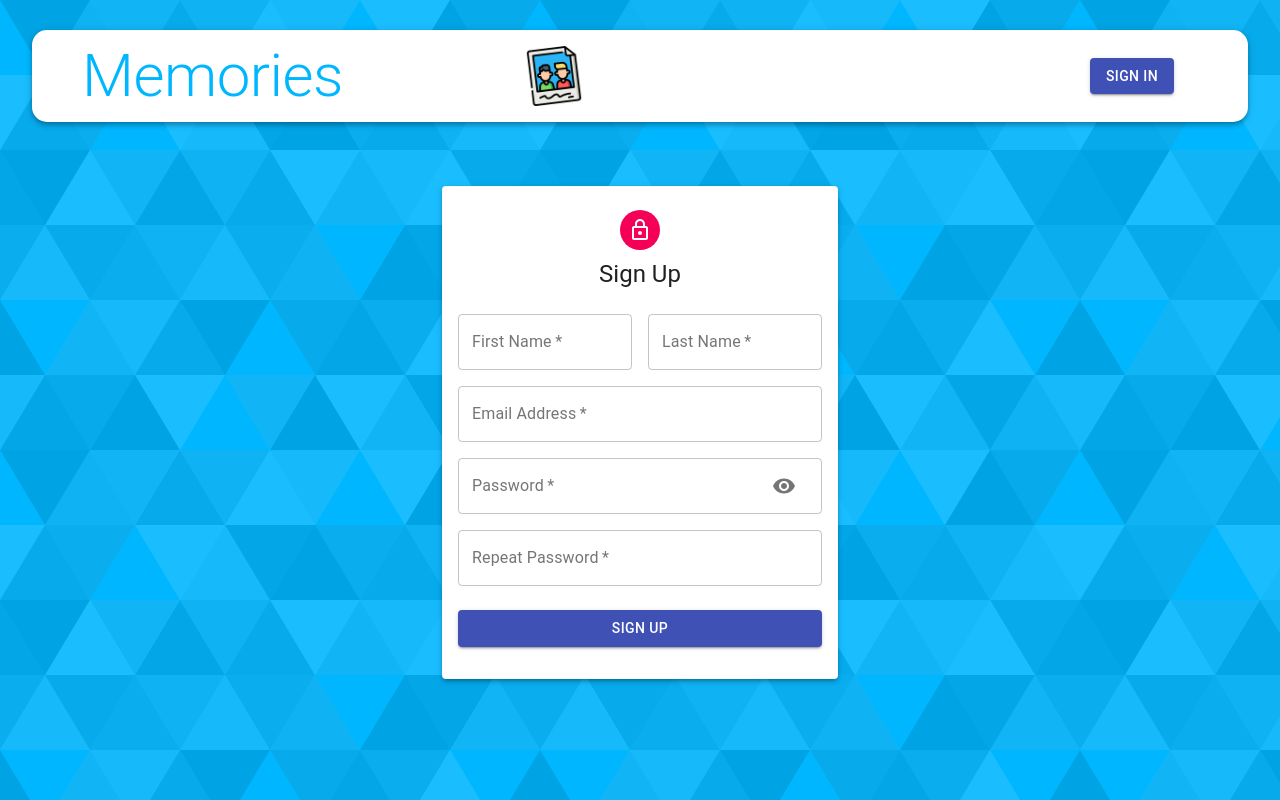
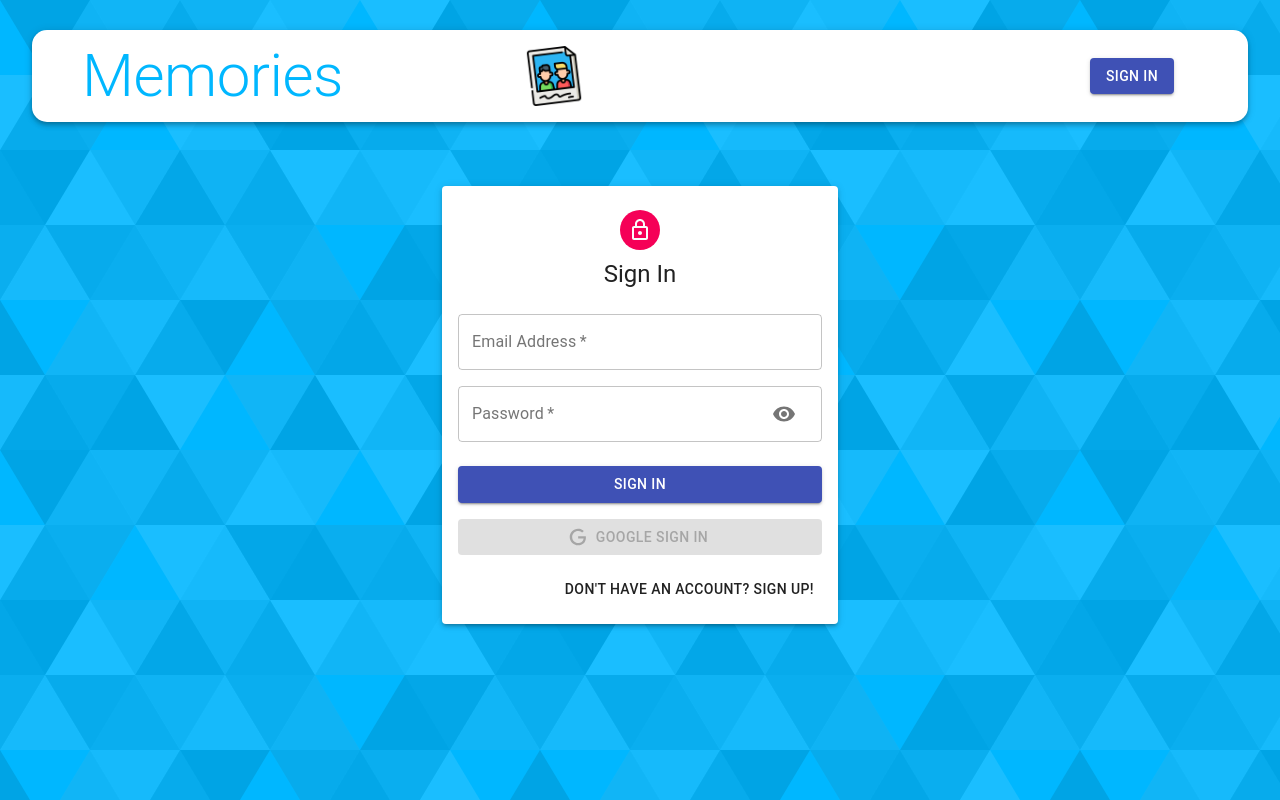
Before and after one commit to billcookie/mern-social-media, a React (Create React App) app in the folder client/: page /auth in a window 1280 px wide. Built offline with nearby package versions, Linux system fonts and the light colour scheme.

Commit message:
basic google auth init

```diff
--- a/client/src/App.js
+++ b/client/src/App.js
@@ -7,6 +7,7 @@
 
 const App = () => {
   return (
+
     <BrowserRouter>
     <Container maxWidth="lg">
       <Navbar />
@@ -16,6 +17,7 @@
       </Routes>
     </Container>
     </BrowserRouter>
+
   );
 };
 
--- a/client/src/components/Auth/Auth.js
+++ b/client/src/components/Auth/Auth.js
@@ -1,13 +1,15 @@
 import React, { useState } from 'react'
 import { Avatar, Button, Paper, Grid, Typography, Container } from '@material-ui/core';
+import { GoogleLogin } from "react-google-login"
 import LockOutlinedIcon from '@material-ui/icons/LockOutlined';
 import useStyles from './styles';
 import Input from './Input';
+import Icon from './icon';
 
 const Auth = () => {
   const classes = useStyles();
   const {showPassword, setShowPassword} = useState(false);
-  const isSignup = true;
+  const [isSignup, setIsSignup] = useState(false);
 
   const handleShowPassword = () => setShowPassword((prevShowPassword) => !prevShowPassword);
 
@@ -18,6 +20,19 @@
   const handleChange = () => {
 
   }
+
+const switchMode = () => {
+  setIsSignup((prevIsSignup) => !prevIsSignup);
+  handleShowPassword(false);
+}
+
+const googleSuccess = (res) => {
+  console.log(res);
+}
+const googleFailure = () => {
+  console.log("Google Sign In was unsuccessful. Try again.")
+}
+
   return (
     <Container component="main" maxWidth="xs">
       <Paper className={classes.paper} elevation={3}>
@@ -32,17 +47,38 @@
                 <>
                   <Input name="firstName" label="First Name" handleChange={handleChange} autofocus half />
                   <Input name="lastName" label="Last Name" handleChange={handleChange} half />
-
-
                 </>
               )}
               <Input name="email" label="Email Address" handleChange={handleChange} type="email"/>
               <Input name="password" label="Password" handleChange={handleChange} type={showPassword ? "text" : "password"} handleShowPassword={handleShowPassword} />
               {isSignup && <Input name="confirmPassword" label="Repeat Password" handleChange={handleChange} type="password" />}
           </Grid>
+
           <Button type="submit" fullWidth variant="contained" color="primary" className={classes.submit}>
             {isSignup ? 'Sign Up' : 'Sign In'}
           </Button>
+          <GoogleLogin
+            clientId='606386714869-rtbqmhcq4had0hkh0ih7erfo87kiug9j.apps.googleusercontent.com'
+            render={(renderProps) => (
+              <Button
+              className={classes.googleButton} color="primary"
+              fullWidth
+              onClick={renderProps.onClick}
+              disabled={renderProps.disabled} startIcon={<Icon />}
+              variant="contained"
+              >Google Sign In</Button>
+            )}
+            onSuccess={googleSuccess}
+            onFailure={googleFailure}
+            cookiePolicy="single_host_origin"
+          />
+          <Grid container justify="flex-end">
+            <Grid item>
+              <Button
+              onClick={switchMode}
+              >{ isSignup ? 'Already have an account? Sign In' : "Don't have an account? Sign Up!"}</Button>
+            </Grid>
+          </Grid>
         </form>
       </Paper>
     </Container>
--- /dev/null
+++ b/client/src/components/Auth/icon.js
@@ -0,0 +1,13 @@
+
+import React from 'react';
+
+const icon = () => (
+  <svg style={{ width: '20px', height: '20px' }} viewBox="0 0 24 24">
+    <path
+      fill="currentColor"
+      d="M21.35,11.1H12.18V13.83H18.69C18.36,17.64 15.19,19.27 12.19,19.27C8.36,19.27 5,16.25 5,12C5,7.9 8.2,4.73 12.2,4.73C15.29,4.73 17.1,6.7 17.1,6.7L19,4.72C19,4.72 16.56,2 12.1,2C6.42,2 2.03,6.8 2.03,12C2.03,17.05 6.16,22 12.25,22C17.6,22 21.5,18.33 21.5,12.91C21.5,11.76 21.35,11.1 21.35,11.1V11.1Z"
+    />
+  </svg>
+);
+
+export default icon;
```
